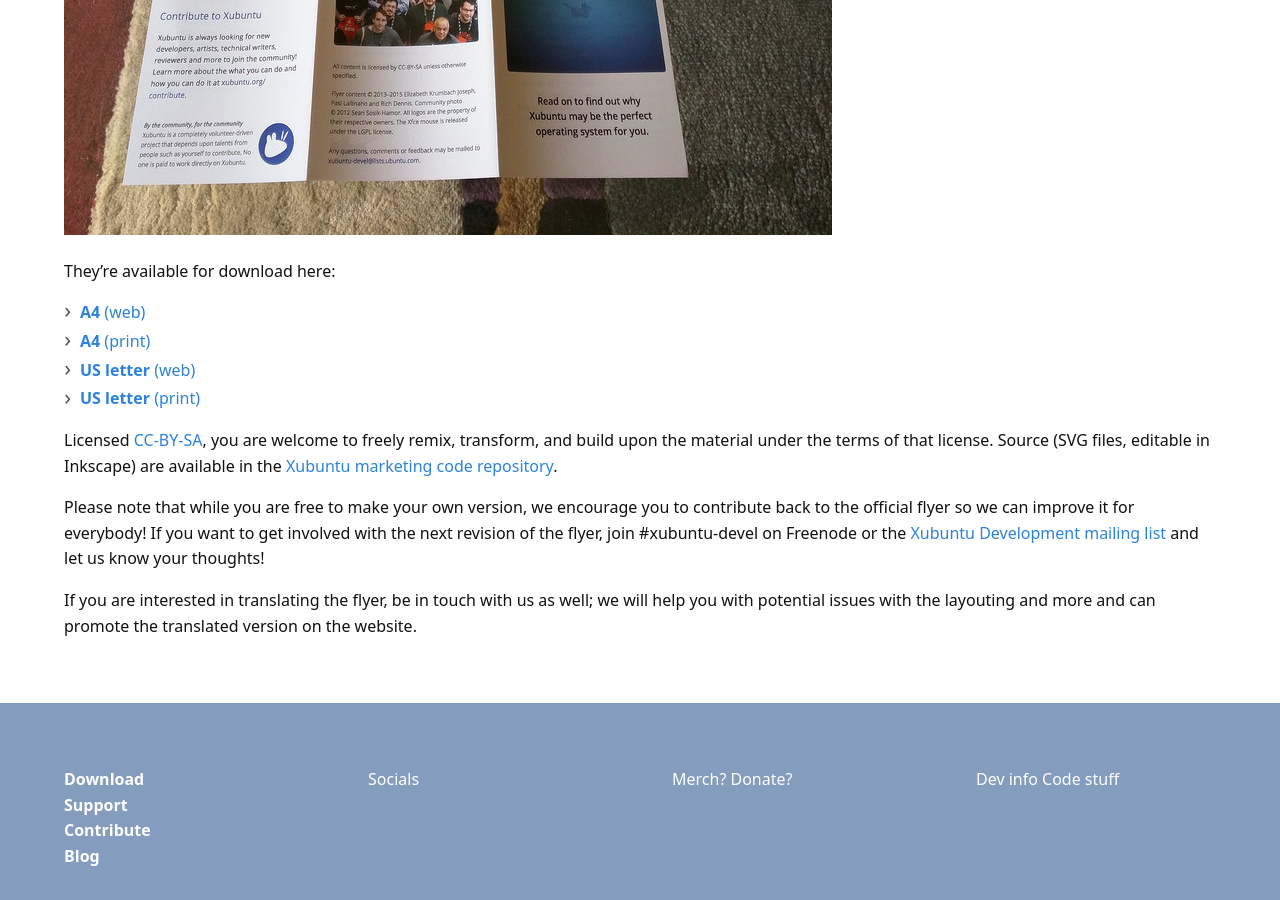
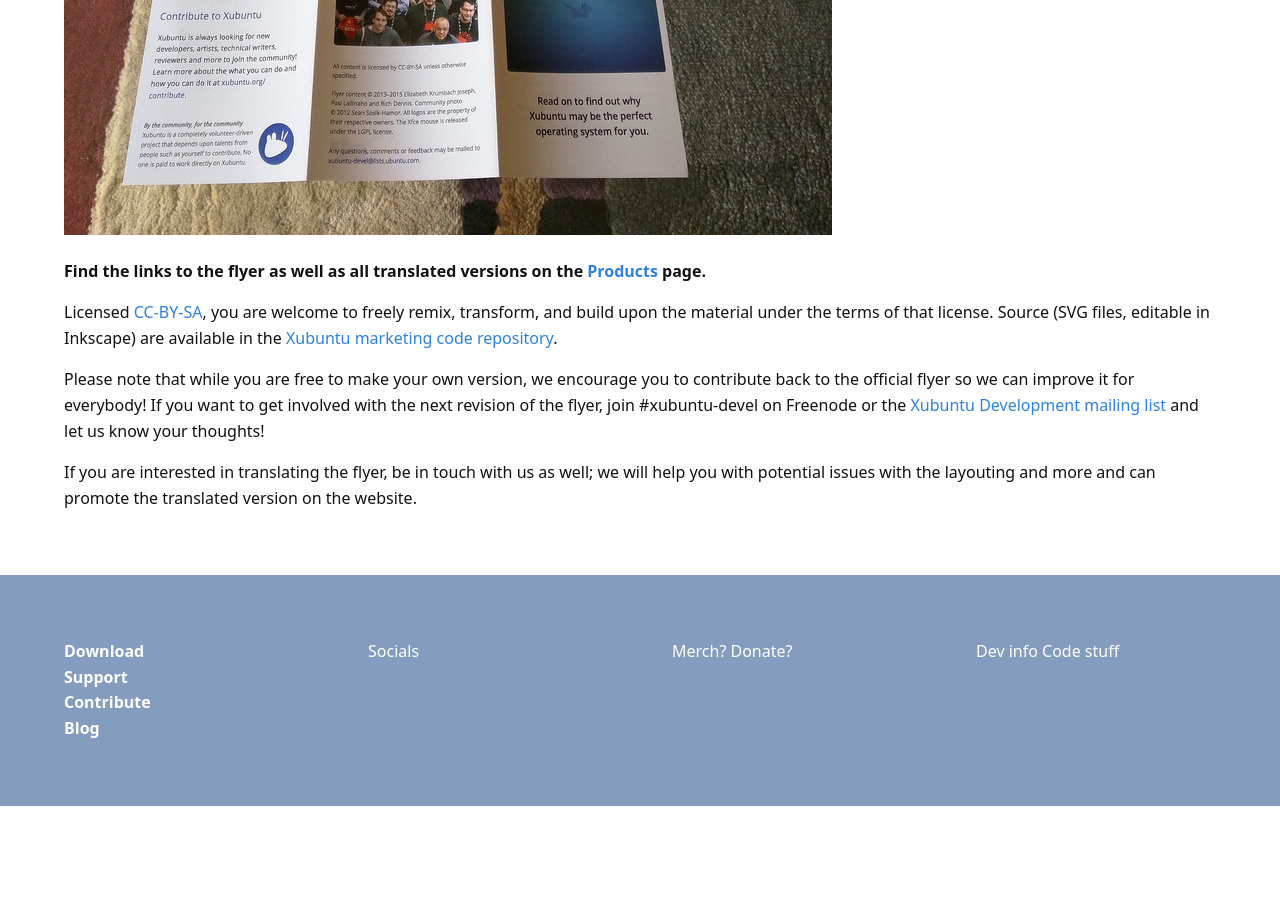
Before and after one commit to Xubuntu/xubuntu-website-next, a Jekyll site: the page built from _articles/2015/printable-shareable-xubuntu-flyers.md, in a window 1280 px wide and 900 px high, scrolled down 1650 px. Built offline with Jekyll 4.4.1, drawn with Linux system fonts in a browser that asks for light colours; after the commit the page ends 2456 px from its top, so only the background shows below that.

Commit message:
Small content fix

```diff
--- a/_articles/2015/printable-shareable-xubuntu-flyers.md
+++ b/_articles/2015/printable-shareable-xubuntu-flyers.md
@@ -16,12 +16,7 @@
 
 ![](/assets/articles/2015/xubuntu_flyers_printed.jpg)
 
-They're available for download here:
-
-- [**A4** (web)](/assets/articles/2014/flyer_A4_web.pdf)
-- [**A4** (print)](/assets/articles/2014/flyer_A4_print.pdf)
-- [**US letter** (web)](/assets/articles/2014/flyer_USletter_web.pdf)
-- [**US letter** (print)](/assets/articles/2014/flyer_USletter_print.pdf)
+**Find the links to the flyer as well as all translated versions on the [Products](http://xubuntu.org/products/ "Products") page.**
 
 Licensed [CC-BY-SA](https://creativecommons.org/licenses/by-sa/3.0/), you are welcome to freely remix, transform, and build upon the material under the terms of that license. Source (SVG files, editable in Inkscape) are available in the [Xubuntu marketing code repository](https://code.launchpad.net/xubuntu-marketing).
 
```
Also changed, not shown: _articles/2014/xubuntu-marketing-with-startubuntu-flyer.md (+1 -1 lines).
